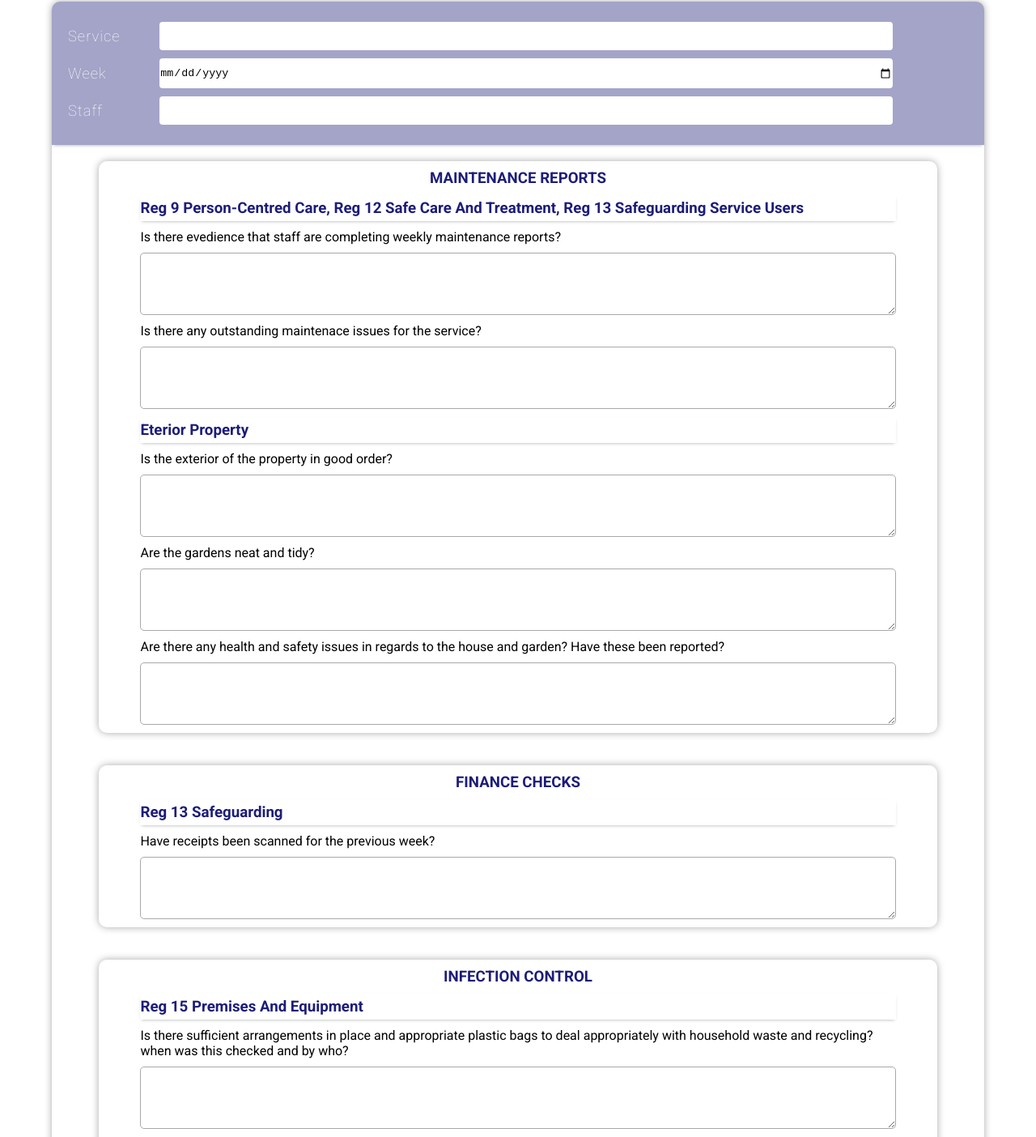
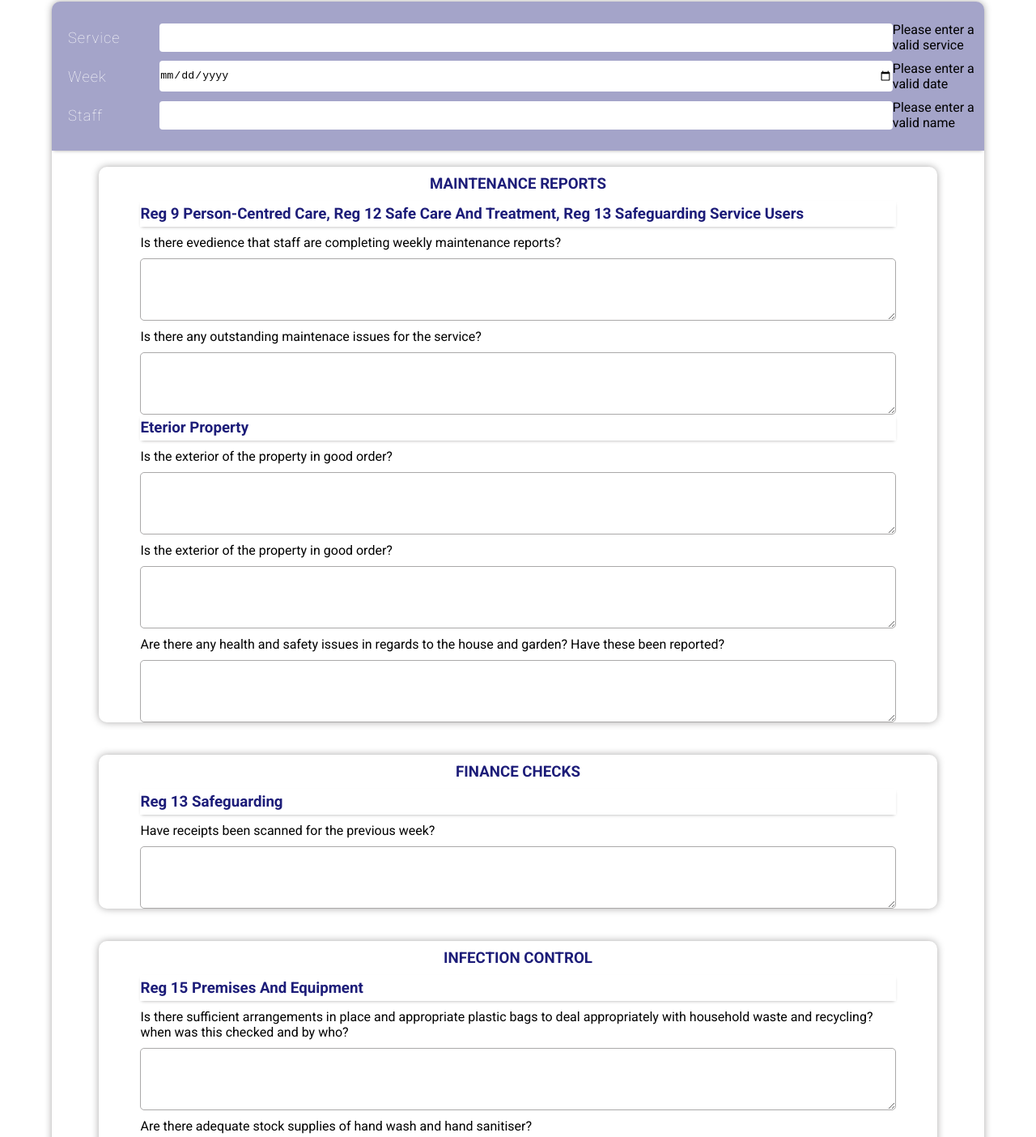
Before and after one commit to Milad64sh/handover-app, a React (Create React App) app: page /weekly-handover in a window 1280 px wide. Shown: the part 136-1540 px from the top of the page at 81% size. Built offline with nearby package versions, Linux system fonts and the light colour scheme.

Commit message:
completing form

```diff
--- a/src/App.js
+++ b/src/App.js
@@ -1,5 +1,5 @@
 import './App.scss';
-import Navbar from './shared/components/Navbar.jsx';
+import Navbar from './shared/components/navigation/Navbar.jsx';
 
 import {
   BrowserRouter as Router,
--- a/src/places/pages/WeeklyForm.jsx
+++ b/src/places/pages/WeeklyForm.jsx
@@ -1,5 +1,8 @@
 import React from 'react';
+
+import Input from '../../shared/components/formElements/Input';
 import styles from './weeklyForm.module.scss';
+import Textarea from '../../shared/components/formElements/Textarea';
 
 const WeeklyForm = () => {
   return (
@@ -10,40 +13,30 @@ const WeeklyForm = () => {
       <form action='' className={styles.container__form}>
         <div className={styles.container__form__general}>
           <div className={styles.container__form__general__item}>
-            <label
-              htmlFor='service'
-              className={styles.container__form__general__item__label}
-            >
-              Service
-            </label>
-            <input
+            <Input
+              element='input'
               type='text'
-              name='service'
-              className={styles.container__form__general__item__input}
+              label='Service'
+              validators={[]}
+              errorText='Please enter a valid service'
             />
           </div>
           <div className={styles.container__form__general__item}>
-            <label
-              htmlFor='date'
-              className={styles.container__form__general__item__label}
-            >
-              Week
-            </label>
-            <input
+            <Input
+              element='input'
               type='date'
-              className={styles.container__form__general__item__input}
+              label='Week'
+              validators={[]}
+              errorText='Please enter a valid date'
             />
           </div>
           <div className={styles.container__form__general__item}>
-            <label
-              htmlFor='staff'
-              className={styles.container__form__general__item__label}
-            >
-              staff
-            </label>
-            <input
+            <Input
+              element='input'
               type='text'
-              className={styles.container__form__general__item__input}
+              label='Staff'
+              validators={[]}
+              errorText='Please enter a valid name'
             />
           </div>
         </div>
@@ -68,53 +61,19 @@ const WeeklyForm = () => {
                   13 Safeguarding service users
                 </h3>
               </div>
-              <div
-                className={
-                  styles.container__form__sectionMain__questions__section__question
-                }
-              >
-                <label
-                  className={
-                    styles.container__form__sectionMain__questions__section__question__label
-                  }
-                  htmlFor='q1'
-                >
-                  Is there evedience that staff are completing weekly
-                  maintenance reports?
-                </label>
-                <textarea
-                  className={
-                    styles.container__form__sectionMain__questions__section__question__textarea
-                  }
-                  name='q1'
-                  id=''
-                  cols='30'
-                  rows='5'
-                ></textarea>
-              </div>
-              <div
-                className={
-                  styles.container__form__sectionMain__questions__section__question
-                }
-              >
-                <label
-                  className={
-                    styles.container__form__sectionMain__questions__section__question__label
-                  }
-                  htmlFor='q1'
-                >
-                  Is there any outstanding maintenace issues for the service?
-                </label>
-                <textarea
-                  className={
-                    styles.container__form__sectionMain__questions__section__question__textarea
-                  }
-                  name='q1'
-                  id=''
-                  cols='30'
-                  rows='5'
-                ></textarea>
-              </div>
+
+              <Textarea
+                element='textarea'
+                type='text'
+                label='Is there evedience that staff are completing weekly
+                  maintenance reports?'
+              />
+
+              <Textarea
+                element='textarea'
+                type='text'
+                label='Is there any outstanding maintenace issues for the service?'
+              />
             </div>
             <div
               className={
@@ -128,76 +87,24 @@ const WeeklyForm = () => {
               >
                 <h3>Eterior Property</h3>
               </div>
-              <div
-                className={
-                  styles.container__form__sectionMain__questions__section__question
-                }
-              >
-                <label
-                  className={
-                    styles.container__form__sectionMain__questions__section__question__label
-                  }
-                  htmlFor='q1'
-                >
-                  Is the exterior of the property in good order?
-                </label>
-                <textarea
-                  className={
-                    styles.container__form__sectionMain__questions__section__question__textarea
-                  }
-                  name='q1'
-                  id=''
-                  cols='30'
-                  rows='5'
-                ></textarea>
-              </div>
-              <div
-                className={
-                  styles.container__form__sectionMain__questions__section__question
-                }
-              >
-                <label
-                  className={
-                    styles.container__form__sectionMain__questions__section__question__label
-                  }
-                  htmlFor='q1'
-                >
-                  Are the gardens neat and tidy?
-                </label>
-                <textarea
-                  className={
-                    styles.container__form__sectionMain__questions__section__question__textarea
-                  }
-                  name='q1'
-                  id=''
-                  cols='30'
-                  rows='5'
-                ></textarea>
-              </div>
-              <div
-                className={
-                  styles.container__form__sectionMain__questions__section__question
-                }
-              >
-                <label
-                  className={
-                    styles.container__form__sectionMain__questions__section__question__label
-                  }
-                  htmlFor='q1'
-                >
-                  Are there any health and safety issues in regards to the house
-                  and garden? Have these been reported?
-                </label>
-                <textarea
-                  className={
-                    styles.container__form__sectionMain__questions__section__question__textarea
-                  }
-                  name='q1'
-                  id=''
-                  cols='30'
-                  rows='5'
-                ></textarea>
-              </div>
+
+              <Textarea
+                element='textarea'
+                type='text'
+                label='Is the exterior of the property in good order?'
+              />
+
+              <Textarea
+                element='textarea'
+                type='text'
+                label='Is the exterior of the property in good order?'
+              />
+              <Textarea
+                element='textarea'
+                type='text'
+                label='Are there any health and safety issues in regards to the house
+                  and garden? Have these been reported?'
+              />
             </div>
           </div>
         </div>
@@ -220,29 +127,11 @@ const WeeklyForm = () => {
               >
                 <h3>Reg 13 Safeguarding</h3>
               </div>
-              <div
-                className={
-                  styles.container__form__sectionMain__questions__section__question
-                }
-              >
-                <label
-                  className={
-                    styles.container__form__sectionMain__questions__section__question__label
-                  }
-                  htmlFor='q1'
-                >
-                  Have receipts been scanned for the previous week?
-                </label>
-                <textarea
-                  className={
-                    styles.container__form__sectionMain__questions__section__question__textarea
-                  }
-                  name='q1'
-                  id=''
-                  cols='30'
-                  rows='5'
-                ></textarea>
-              </div>
+              <Textarea
+                element='textarea'
+                type='text'
+                label='Have receipts been scanned for the previous week?'
+              />
             </div>
           </div>
         </div>
@@ -265,55 +154,19 @@ const WeeklyForm = () => {
               >
                 <h3>Reg 15 premises and equipment</h3>
               </div>
-              <div
-                className={
-                  styles.container__form__sectionMain__questions__section__question
-                }
-              >
-                <label
-                  className={
-                    styles.container__form__sectionMain__questions__section__question__label
-                  }
-                  htmlFor='q1'
-                >
-                  Is there sufficient arrangements in place and appropriate
+              <Textarea
+                element='textarea'
+                type='text'
+                label='Is there sufficient arrangements in place and appropriate
                   plastic bags to deal appropriately with household waste and
-                  recycling? when was this checked and by who?
-                </label>
-                <textarea
-                  className={
-                    styles.container__form__sectionMain__questions__section__question__textarea
-                  }
-                  name='q1'
-                  id=''
-                  cols='30'
-                  rows='5'
-                ></textarea>
-              </div>
-              <div
-                className={
-                  styles.container__form__sectionMain__questions__section__question
-                }
-              >
-                <label
-                  className={
-                    styles.container__form__sectionMain__questions__section__question__label
-                  }
-                  htmlFor='q1'
-                >
-                  Are there adequate stock supplies of hand wash and hand
-                  sanitiser?
-                </label>
-                <textarea
-                  className={
-                    styles.container__form__sectionMain__questions__section__question__textarea
-                  }
-                  name='q1'
-                  id=''
-                  cols='30'
-                  rows='5'
-                ></textarea>
-              </div>
+                  recycling? when was this checked and by who?'
+              />
+              <Textarea
+                element='textarea'
+                type='text'
+                label='Are there adequate stock supplies of hand wash and hand
+                  sanitiser?'
+              />
             </div>
           </div>
         </div>
@@ -336,29 +189,11 @@ const WeeklyForm = () => {
               >
                 <h3>Reg 12 Safeguarding</h3>
               </div>
-              <div
-                className={
-                  styles.container__form__sectionMain__questions__section__question
-                }
-              >
-                <label
-                  className={
-                    styles.container__form__sectionMain__questions__section__question__label
-                  }
-                  htmlFor='q1'
-                >
-                  First aid box checked?
-                </label>
-                <textarea
-                  className={
-                    styles.container__form__sectionMain__questions__section__question__textarea
-                  }
-                  name='q1'
-                  id=''
-                  cols='30'
-                  rows='5'
-                ></textarea>
-              </div>
+              <Textarea
+                element='textarea'
+                type='text'
+                label='First aid box checked?'
+              />
             </div>
           </div>
         </div>
@@ -381,29 +216,11 @@ const WeeklyForm = () => {
               >
                 <h3>Reg 15 Premises and equipment</h3>
               </div>
-              <div
-                className={
-                  styles.container__form__sectionMain__questions__section__question
-                }
-              >
-                <label
-                  className={
-                    styles.container__form__sectionMain__questions__section__question__label
-                  }
-                  htmlFor='q1'
-                >
-                  Fire alarms and carbon monoxide alarms checked?
-                </label>
-                <textarea
-                  className={
-                    styles.container__form__sectionMain__questions__section__question__textarea
-                  }
-                  name='q1'
-                  id=''
-                  cols='30'
-                  rows='5'
-                ></textarea>
-              </div>
+              <Textarea
+                element='textarea'
+                type='text'
+                label='Fire alarms and carbon monoxide alarms checked?'
+              />
             </div>
           </div>
         </div>
--- /dev/null
+++ b/src/shared/components/formElements/Input.jsx
@@ -0,0 +1,46 @@
+import React, { useReducer } from 'react';
+
+import styles from './input.module.scss';
+
+const inputReducer = (state, action) => {
+  switch (action.type) {
+    case 'CHANGE':
+      return {
+        ...state,
+        value: action.val,
+        isValid: true,
+      };
+    default:
+      return state;
+  }
+};
+
+const Input = (props) => {
+  const [inputState, dispatch] = useReducer(inputReducer, {
+    value: '',
+    isValid: false,
+  });
+  const changeHandler = (event) => {
+    dispatch({ type: 'CHANGE', val: event.target.value });
+  };
+  const element = props.element === 'input' && (
+    <input
+      id={props.id}
+      type={props.type}
+      placeholder={props.placeholder}
+      onChange={changeHandler}
+      value={inputState.value}
+    />
+  );
+  return (
+    <div
+      className={`${styles.container} ${!inputState.isValid && styles.invalid}`}
+    >
+      <label htmlFor={props.id}>{props.label}</label>
+      {element}
+      {!inputState.isValid && <p>{props.errorText}</p>}
+    </div>
+  );
+};
+
+export default Input;
--- /dev/null
+++ b/src/shared/components/formElements/Textarea.jsx
@@ -0,0 +1,43 @@
+import React, { useReducer } from 'react';
+import styles from './textarea.module.scss';
+
+const inputReducer = (state, action) => {
+  switch (action.type) {
+    case 'CHANGE':
+      return {
+        ...state,
+        value: action.val,
+        isValid: true,
+      };
+    default:
+      return state;
+  }
+};
+
+const Textarea = (props) => {
+  const [inputState, dispatch] = useReducer(inputReducer, {
+    value: '',
+    isValid: false,
+  });
+  const changeHandler = (event) => {
+    dispatch({ type: 'CHANGE', val: event.target.value });
+  };
+  const element = props.element === 'textarea' && (
+    <textarea
+      id={props.id}
+      rows={props.rows || 5}
+      columns={props.column || 30}
+      onChange={changeHandler}
+      value={inputState.value}
+    />
+  );
+
+  return (
+    <div className={`${styles.container}`}>
+      <label htmlFor={props.id}>{props.label}</label>
+      {element}
+    </div>
+  );
+};
+
+export default Textarea;
--- /dev/null
+++ b/src/shared/components/formElements/input.module.scss
@@ -0,0 +1,30 @@
+@import '../../../styles/variables.scss';
+
+.container {
+  display: flex;
+  flex-direction: row;
+  justify-content: start;
+  align-items: center;
+  width: 100%;
+  label {
+    flex: 0 0 10%;
+    font-size: 1.15rem;
+    font-weight: 100;
+    text-transform: capitalize;
+    letter-spacing: 1px;
+    color: #fff;
+  }
+  input {
+    padding: 10px 0;
+    flex: 0 0 80%;
+    border-radius: 4px;
+    border: none;
+    outline: none;
+  }
+  textarea {
+    border-radius: 5px;
+    border: 1px solid $--light-grey;
+    flex: 0 0 100%;
+    left: auto;
+  }
+}
--- /dev/null
+++ b/src/shared/components/formElements/textarea.module.scss
@@ -0,0 +1,18 @@
+@import '../../../styles/variables.scss';
+
+.container {
+  display: flex;
+  flex-direction: column;
+  justify-content: start;
+  align-items: start;
+  width: 90%;
+  label {
+    width: 100%;
+    padding: 10px 0;
+  }
+  textarea {
+    border-radius: 5px;
+    border: 1px solid $--light-grey;
+    width: 100%;
+  }
+}
--- a/src/shared/components/Navbar.jsx
+++ b/src/shared/components/navigation/Navbar.jsx
@@ -6,7 +6,7 @@ const navbar = () => {
     <div className={styles.container}>
       <div className={styles.container__content}>
         <div className={styles.container__content__logo}>
-          <Link to={'/'}>jigsaw creative care</Link>
+          <Link to={'/home'}>jigsaw creative care</Link>
         </div>
         <div className={styles.container__content__icons}>login</div>
       </div>
--- a/src/shared/components/navbar.module.scss
+++ b/src/shared/components/navigation/navbar.module.scss
@@ -1,4 +1,4 @@
-@import '../../styles/variables.scss';
+@import '../../../styles/variables.scss';
 .container {
   display: flex;
   flex-direction: row;
```
